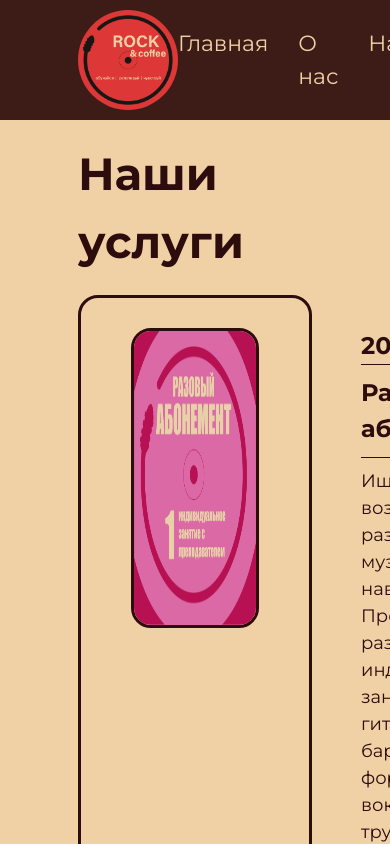
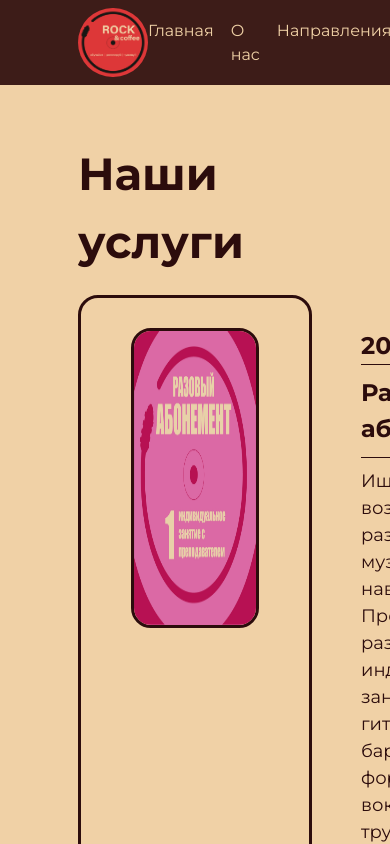
Before and after one commit to Borovkov-S/rock-coffee, a React (Vite) app: page /prices in a window 390 px wide. Shown: the top 844 px of the page. Built offline with nearby package versions, Linux system fonts and the light colour scheme.

Commit message:
Адаптив хедера

```diff
--- /dev/null
+++ b/src/assets/styles/_media.scss
@@ -0,0 +1,57 @@
+$desktop-above: 1281px;
+$desktop: 1280px;
+
+$tablet-above: 1024px;
+$tablet: 1023px;
+
+$mobile-above: 768px;
+$mobile: 767px;
+
+@mixin desktop-above {
+    @media (min-width: $desktop-above) {
+        @content;
+    }
+}
+
+@mixin desktop {
+    @media (max-width: $desktop) {
+        @content;
+    }
+}
+
+@mixin tablet-above {
+    @media (min-width: $tablet-above) {
+        @content;
+    }
+}
+@mixin tablet {
+    @media (max-width: $tablet) {
+        @content;
+    }
+}
+
+@mixin mobile-above {
+    @media (min-width: $mobile-above) {
+        @content;
+    }
+}
+
+@mixin mobile {
+    @media (max-width: $mobile) {
+        @content;
+    }
+}
+
+@mixin hover {
+    @media (hover: hover) {
+        &:hover {
+            @content;
+        }
+    }
+
+    @media (hover: none) {
+        &:active {
+            @content;
+        }
+    }
+}
--- a/src/components/header/header.module.scss
+++ b/src/components/header/header.module.scss
@@ -1,24 +1,33 @@
+@use "../../assets/styles/media" as media;
+
 .header {
     position: fixed;
     top: 0;
     width: 100%;
+    max-width: 100vw;
     display: flex;
     justify-content: space-between;
     align-items: center;
-    font-size: 22px;
+    font-size: clamp(16px, 1.5vw, 22px);
     padding-inline: calc((100% - var(--content-width)) / 2);
-    height: 120px;
-    margin: 0 auto;
+    height: clamp(85px, 9vw, 120px);
     background-color: #2c0c0ce9;
     z-index: 1000;
 
     &__logo {
-        width: 100px;
+        width: clamp(70px, 7vw, 100px);
         border-radius: 50%;
     }
 
     &__nav {
         display: flex;
-        column-gap: 30px;
+        column-gap: clamp(17px, 1.6vw, 30px);
+
+        &-link {
+            cursor: pointer;
+            @include media.hover {
+                color: white;
+            }
+        }
     }
 }
--- a/src/components/header/header.tsx
+++ b/src/components/header/header.tsx
@@ -7,7 +7,7 @@ export function Header(): ReactElement {
     return (
         <header className="header">
             <img src={logo} alt="logo" className="header__logo" />
-            <div className="header__nav">
+            <nav className="header__nav">
                 <Link to={"/"} className="header__nav-link">
                     Главная
                 </Link>
@@ -17,16 +17,13 @@ export function Header(): ReactElement {
                 <Link to={"/courses"} className="header__nav-link">
                     Направления
                 </Link>
-                {/* <Link to={"/teachers"} className="header__nav-link">
-                    Преподаватели
-                </Link> */}
                 <Link to={"/prices"} className="header__nav-link">
                     Услуги
                 </Link>
                 <Link to={"/contacts"} className="header__nav-link">
                     Контакты
                 </Link>
-            </div>
+            </nav>
         </header>
     );
 }
--- a/src/pages/main/main.tsx
+++ b/src/pages/main/main.tsx
@@ -2,11 +2,11 @@ import { Hero, Advantages, Cources, FormBlock } from "./components";
 
 export function Main() {
     return (
-        <main className="main">
+        <div className="main">
             <Hero />
             <Advantages />
             <Cources />
             <FormBlock />
-        </main>
+        </div>
     );
 }
```
Also changed, not shown: src/assets/styles/_index.scss (+6 -5 lines).
